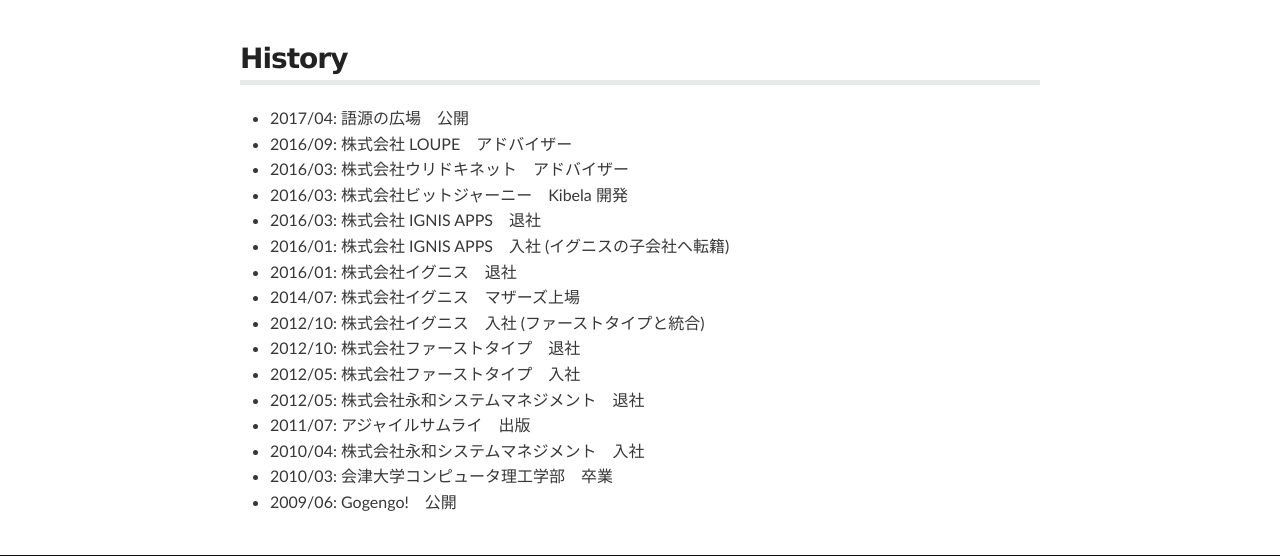
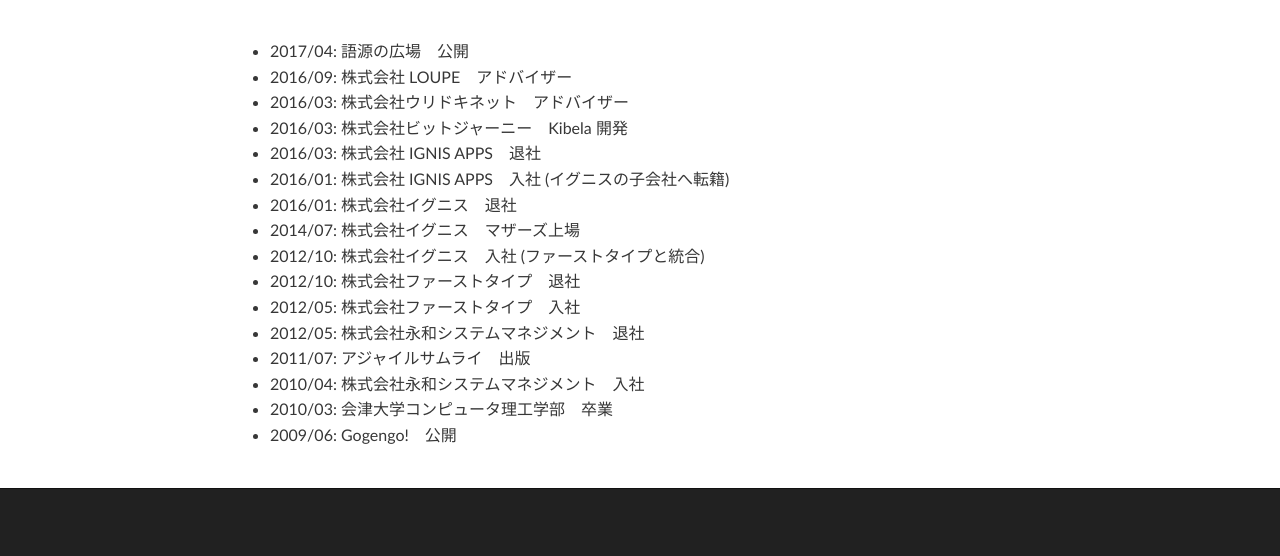
Before and after one commit to bekkou68/bekkou68.github.com, a plain HTML site: page history.html in a window 1280 px wide. Shown: the part 257-813 px from the top of the page. Drawn offline with Linux system fonts and the light colour scheme.

Commit message:
Update history.html

```diff
--- a/history.html
+++ b/history.html
@@ -21,8 +21,6 @@
 
     <div id="main">
       <section>
-        <h1>History</h1>
-
         <ul>
           <li>2017/04: 語源の広場　公開</li>
           <li>2016/09: 株式会社 LOUPE　アドバイザー</li>
```
